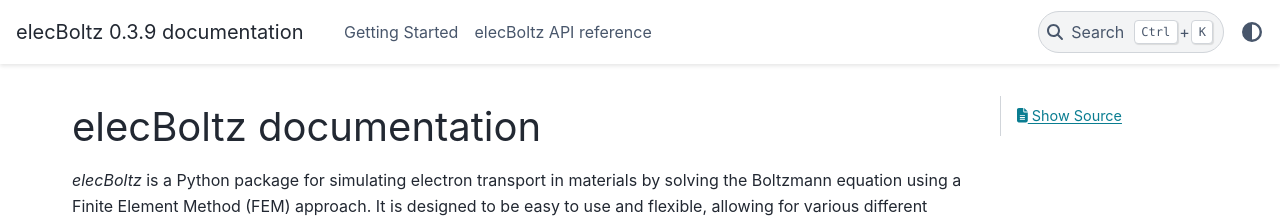
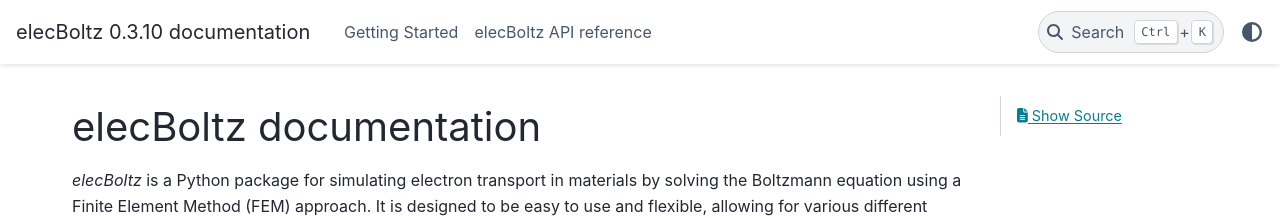
Before and after one commit to slhshamloo/boltzmann-conductivity, a Sphinx documentation site: the page built from doc/source/index.rst, in a window 1280 px wide. Shown: the top 218 px of the page. Built offline with Sphinx 7.4.7 and the PyData theme 0.15.4, drawn with Linux system fonts in a browser that asks for light colours.

Commit message:
Increment version number in doc

```diff
--- a/doc/source/conf.py
+++ b/doc/source/conf.py
@@ -7,7 +7,7 @@ sys.path.insert(0, os.path.abspath('../..'))
 project = 'elecBoltz'
 copyright = '2025, Saleh Shamloo Ahmadi'
 author = 'Saleh Shamloo Ahmadi'
-release = '0.3.9'
+release = '0.3.10'
 
 extensions = [
     'sphinx.ext.autodoc',
```
